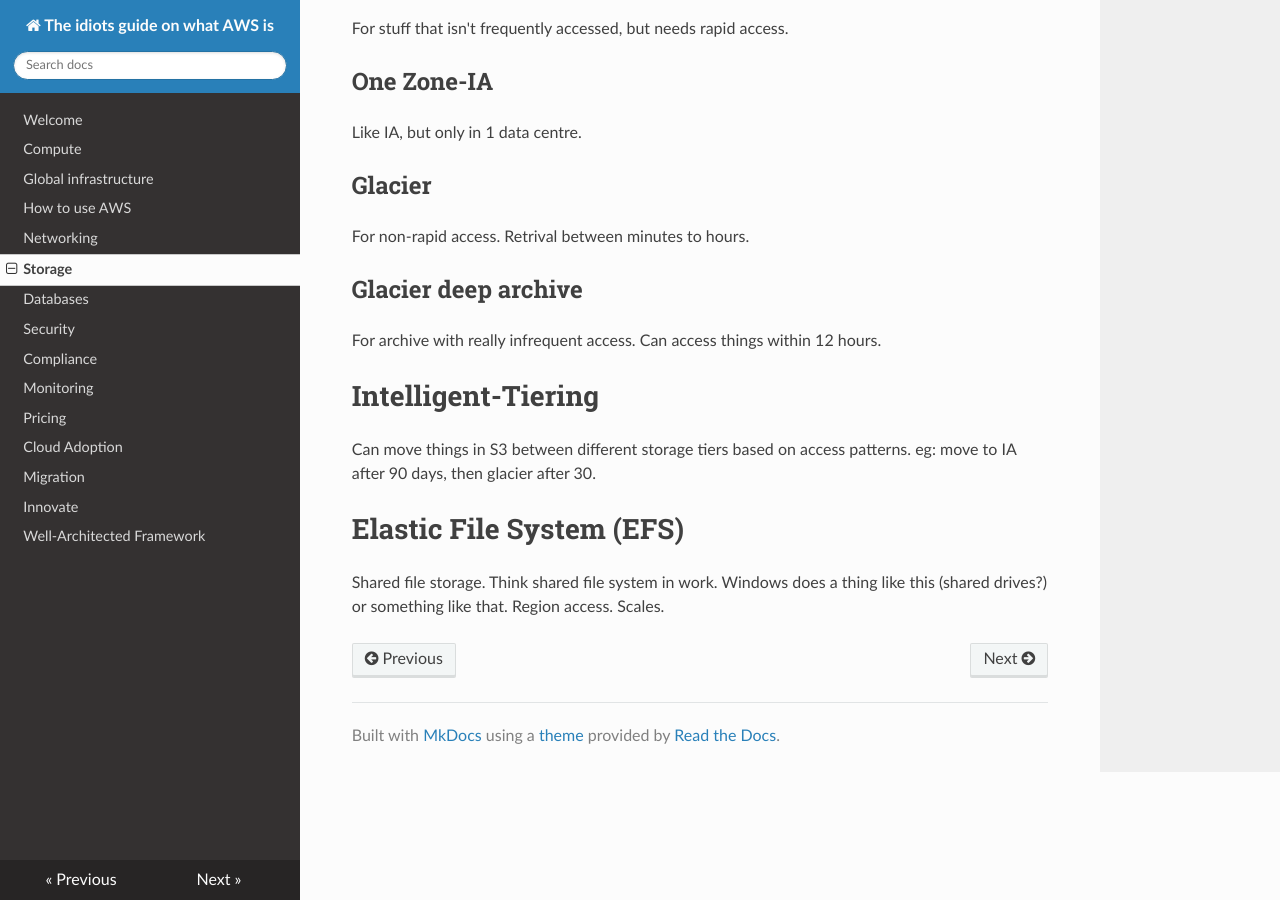
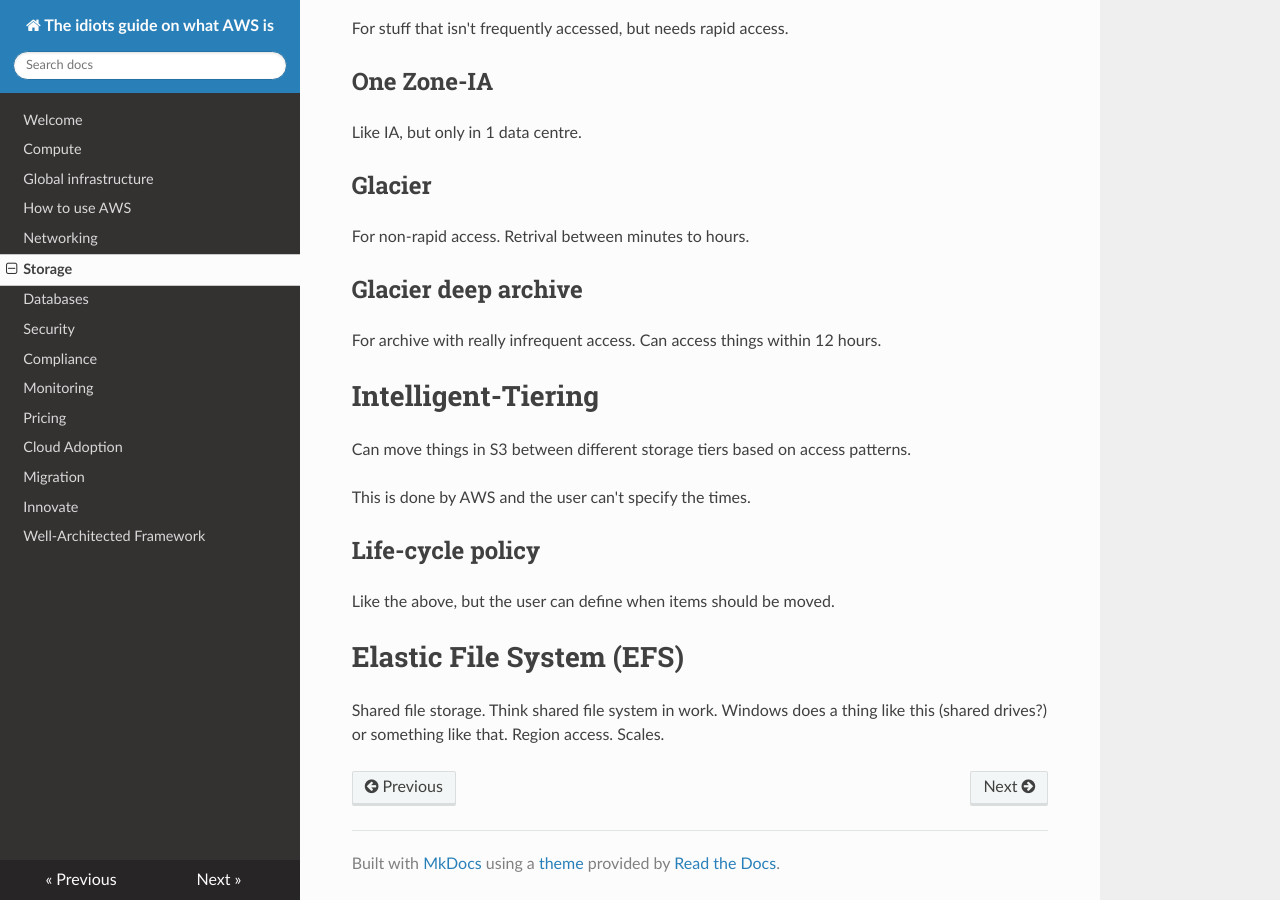
Before and after one commit to KanChiMoe/aws-docs, an MkDocs documentation site: the page built from docs/storage.md, in a window 1280 px wide and 900 px high, scrolled down 593 px. Built offline with MkDocs 1.6.1, drawn with Linux system fonts in a browser that asks for light colours; nearby versions of some CDN libraries.

Commit message:
IA/lifecycle rewrite - closes #3

```diff
--- a/docs/storage.md
+++ b/docs/storage.md
@@ -30,7 +30,13 @@ For archive with really infrequent access. Can access things within 12 hours.
 
 # Intelligent-Tiering
 
-Can move things in S3 between different storage tiers based on access patterns. eg: move to IA after 90 days, then glacier after 30.
+Can move things in S3 between different storage tiers based on access patterns.
+
+This is done by AWS and the user can't specify the times.
+
+## Life-cycle policy
+
+Like the above, but the user can define when items should be moved.
 
 # Elastic File System (EFS)
 
```
